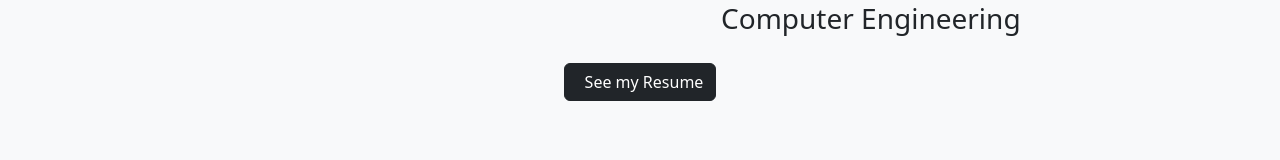
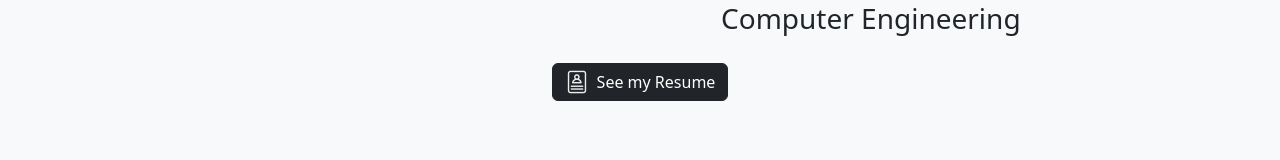
Before and after one commit to kritsanaphong-t/Fundamental-Web-Dev-with-HTML5-CSS3-Project, a plain HTML site: page aboutme.html in a window 1280 px wide. Shown: the part 454-614 px from the top of the page. Drawn offline with nearby package versions, Linux system fonts and the light colour scheme.

Commit message:
fixed resume icon not found

```diff
--- a/aboutme.html
+++ b/aboutme.html
@@ -100,7 +100,7 @@
             <div class="text-center">
               <button type="button" class="btn btn-dark">
                 <div class="d-flex align-items-center">
-                  <img class="me-2" src="cv.png" alt="" />
+                  <img class="me-2" src="./images/cv.png" alt="" />
                   <div>See my Resume</div>
                 </div>
               </button>
```
